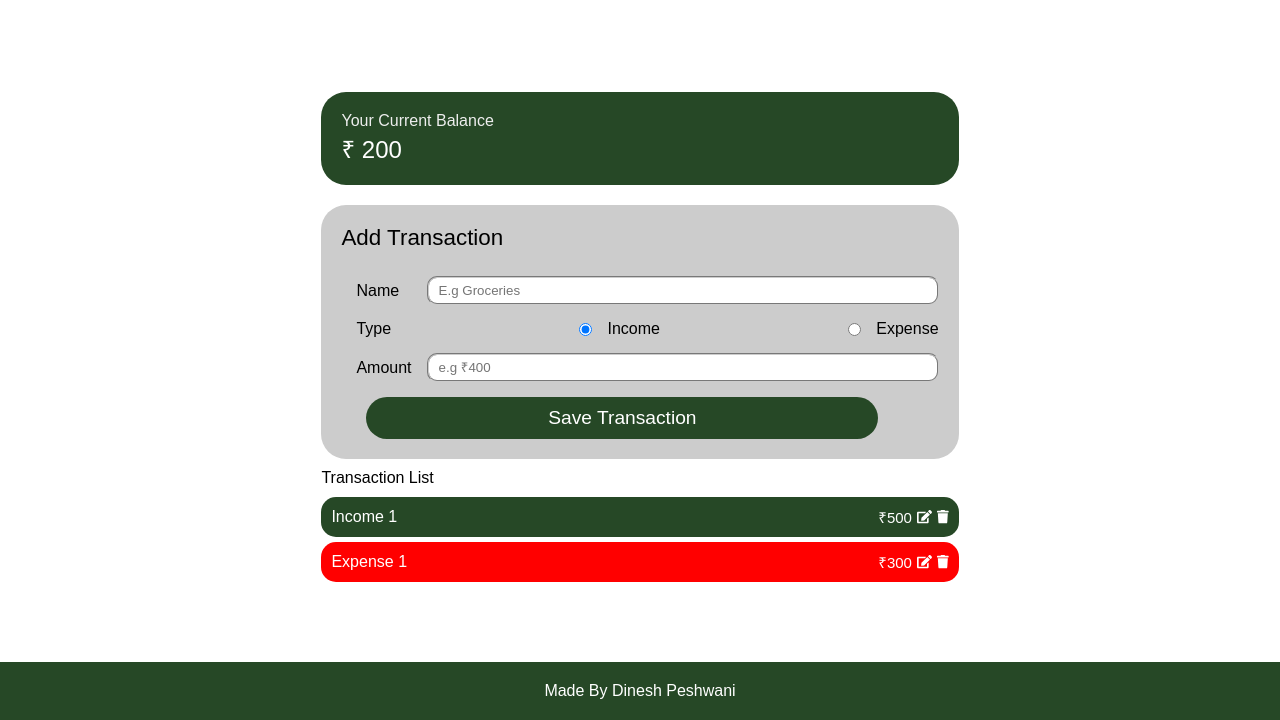
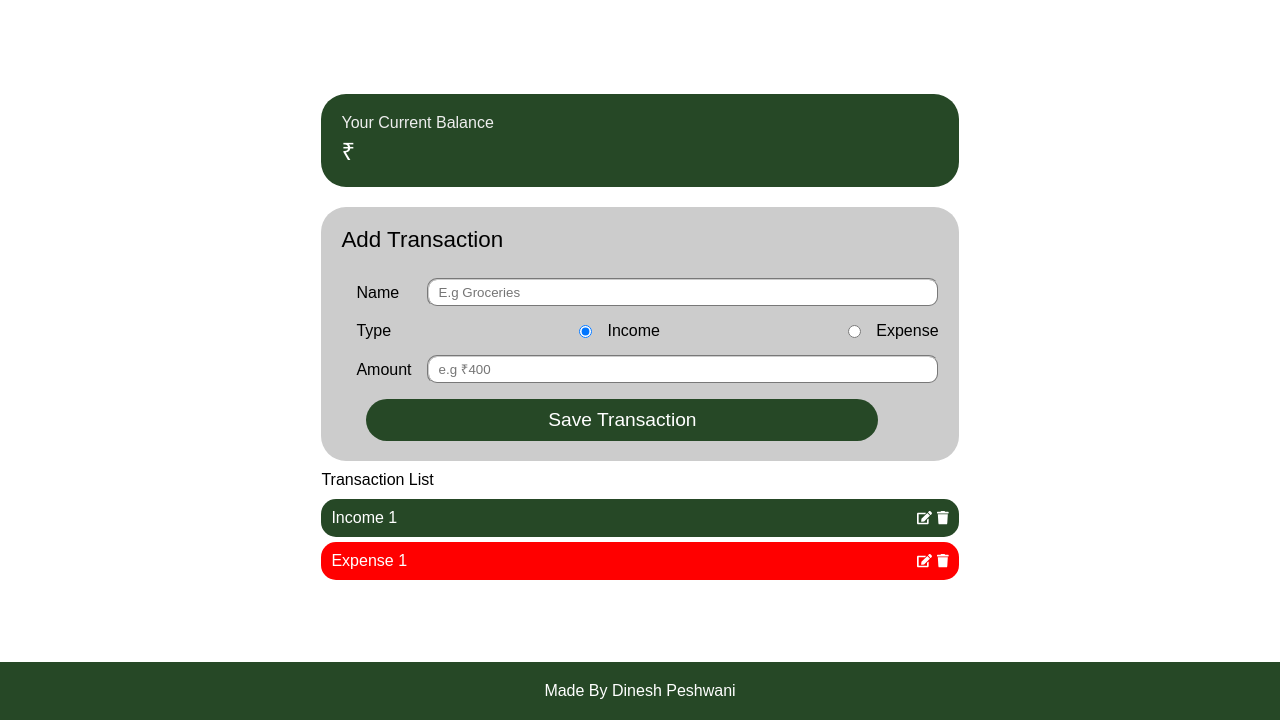
Before and after one commit to dineshpeshwani01/Expense-tracker, a plain HTML site: page index.html in a window 1280 px wide. Shown: the part 80-800 px from the top of the page. Drawn offline with Linux system fonts and the light colour scheme.

Commit message:
deploy commit

```diff
--- a/index.html
+++ b/index.html
@@ -21,7 +21,7 @@
                 <p class="text">Your Current Balance</p>
                 <p class="amount-holder">
                     <span id="currency">₹</span>
-                    <span id="balance">200</span>
+                    <span id="balance"></span>
                 </p>
             </div>
             <div class="form">
@@ -54,7 +54,7 @@
                 <li class="transaction income">
                     <p>Income 1</p>
                     <div class="right-side">
-                        <p>₹500</p>
+                        <p></p>
                         <button><i class="fas fa-edit"></i></button>
                         <button><i class="fas fa-trash"></i></button>
                     </div>
@@ -63,7 +63,7 @@
                 <li class="transaction expense">
                     <p>Expense 1</p>
                     <div class="right-side">
-                        <p>₹300</p>
+                        <p></p>
                         <button><i class="fas fa-edit"></i></button>
                         <button><i class="fas fa-trash"></i></button>
                     </div>
--- a/js/index.js
+++ b/js/index.js
@@ -39,7 +39,11 @@ function saveData() {
 function render(){
     currentBalance = listOfTransactions.reduce((total, value) =>
     {return value.type == "expense" ? total - value.amount : total + value.amount}, 0);
+
+
+
     displayList.innerHTML = "";
+
     if(listOfTransactions.length == 0){
         displayList.innerHTML += "No Transaction Found"
     }
@@ -58,6 +62,7 @@ function render(){
             `;
         })
     }
+
     currencyHolder.innerHTML = symbol;
     balanceHolder.innerHTML = currentBalance;
     saveData();
```
